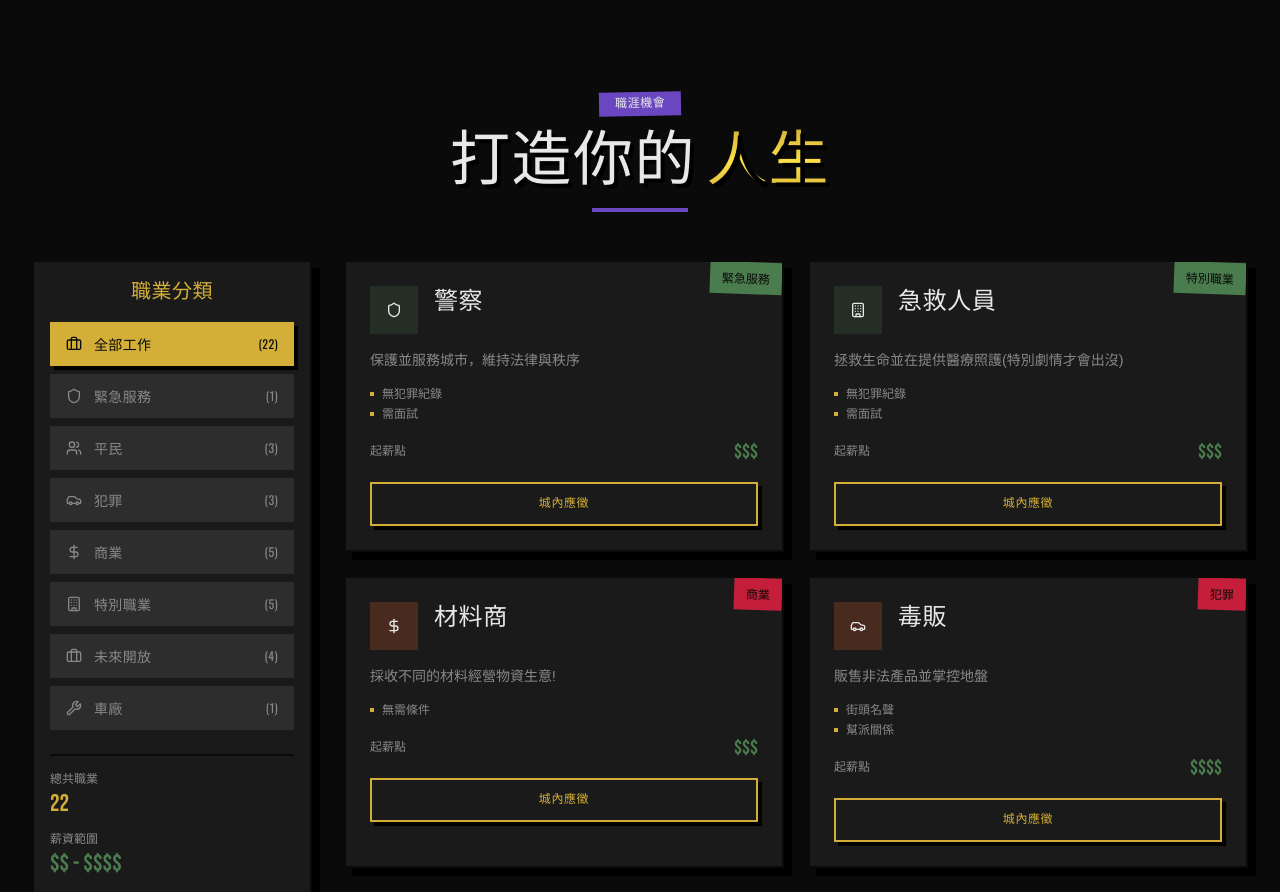
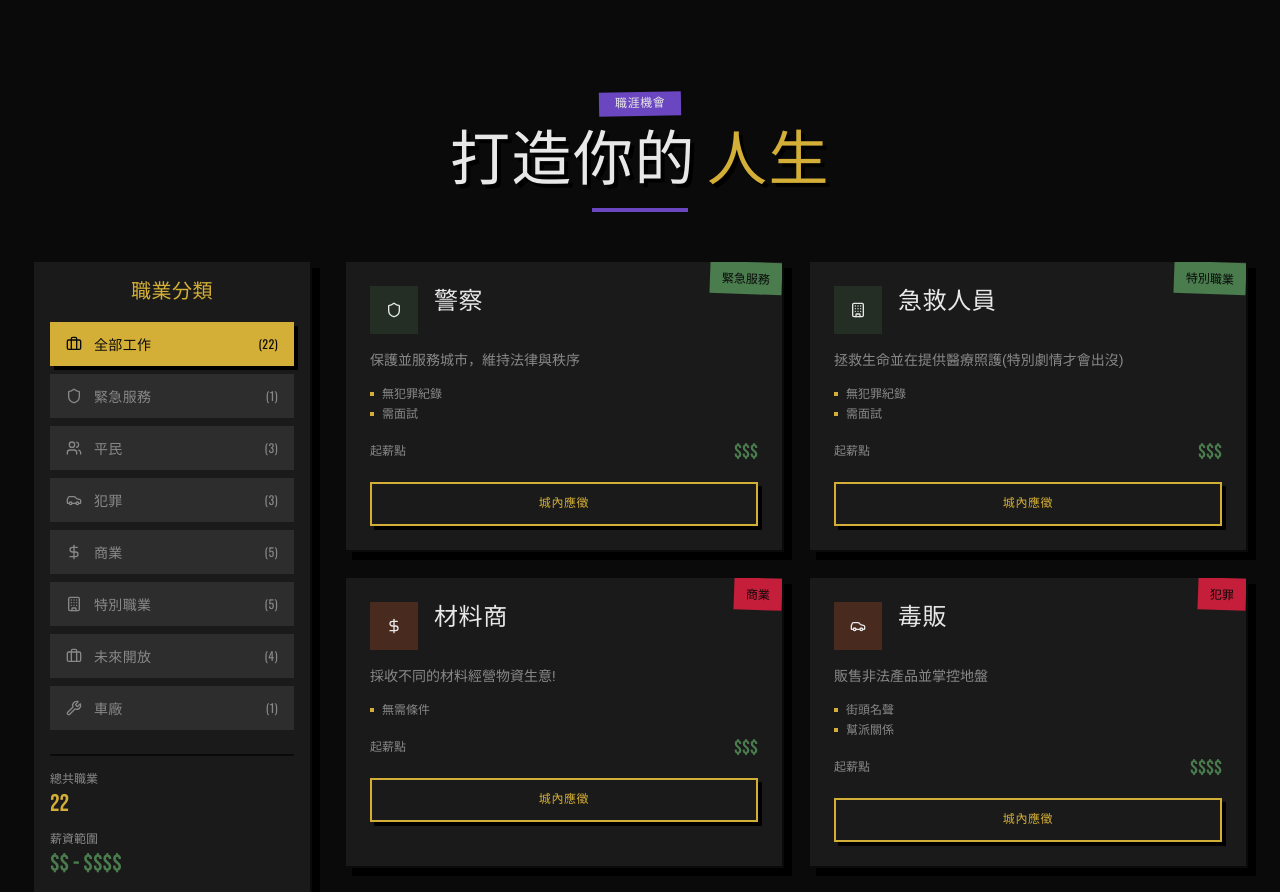
Before and after one commit to haru2017055/MochiRP-Website, a React (Vite) app: page / in a window 1280 px wide. Shown: the part 1820-2712 px from the top of the page. Built offline with nearby package versions, Linux system fonts and the light colour scheme; no server answers.

Commit message:
?芸??湔 2025-09-23 0-13

```diff
--- a/src/components/Jobs/Jobs.tsx
+++ b/src/components/Jobs/Jobs.tsx
@@ -88,7 +88,7 @@ export const Jobs = () => {
             {siteConfig.ui?.jobs?.sectionTag || 'Career Opportunities'}
           </span>
           <h2 className="font-stencil text-4xl md:text-6xl text-street-white uppercase text-shadow-brutal mb-4">
-            {siteConfig.ui?.jobs?.title || 'Choose Your'} <span className="gradient-gold">{siteConfig.ui?.jobs?.titleAccent || 'Path'}</span>
+            {siteConfig.ui?.jobs?.title || 'Choose Your'} <span className="text-gang-gold">{siteConfig.ui?.jobs?.titleAccent || 'Path'}</span>
           </h2>
           <div className="w-24 h-1 bg-gang-purple mx-auto" />
         </div>
```
